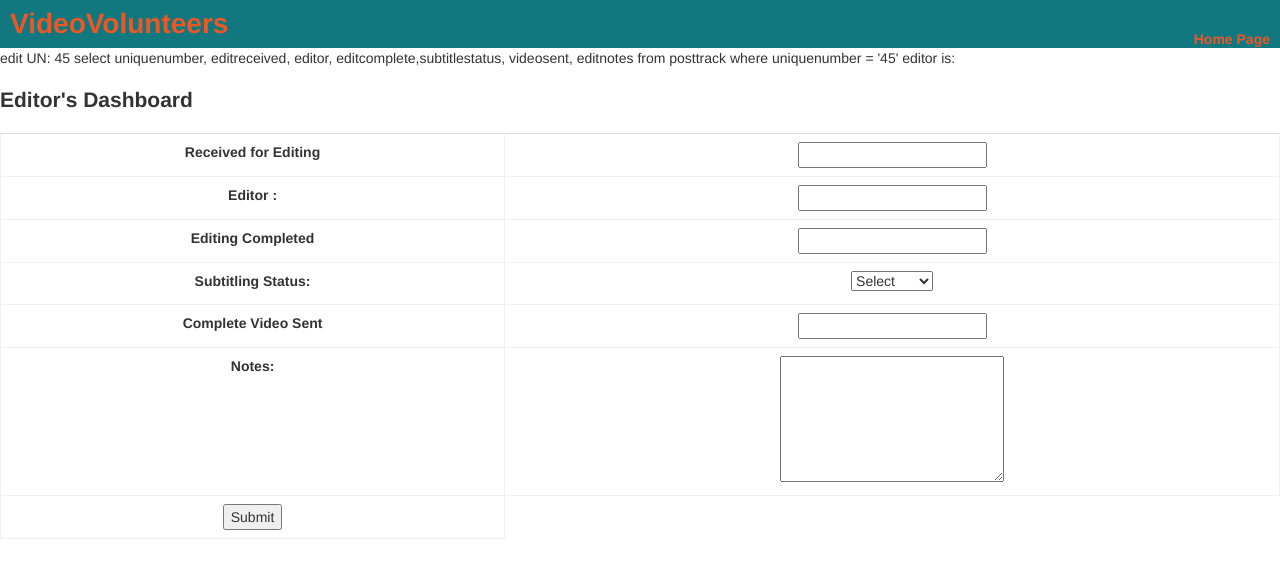
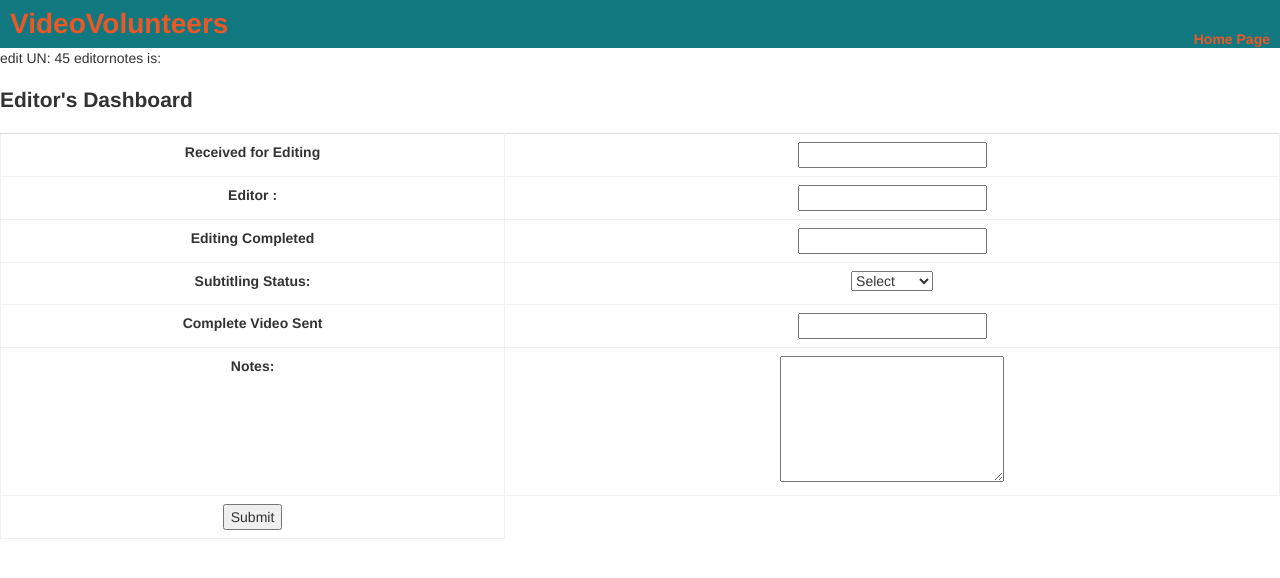
Before and after one commit to Jaaga/videovol, a PHP site: page /editor.php?un=45 in a window 1280 px wide. Shown: the top 578 px of the page. Run offline with PHP 8.4, Linux system fonts and the light colour scheme; data comes from the database, SQL or seed files in the repository.

Commit message:
Changes in editnotes in Editor.php

```diff
--- a/controller/editorcontroller.php
+++ b/controller/editorcontroller.php
@@ -1,6 +1,5 @@
 <?php
 
-echo "<h1>in EC</h1>";
 
 include_once '../model/PostDB.php';
 if($_GET['action'] == 'update') {
--- a/model/PostDB.php
+++ b/model/PostDB.php
@@ -12,9 +12,8 @@
     $sql = "select uniquenumber, editreceived, editor, editcomplete," .
 			"subtitlestatus, videosent, editnotes from posttrack where uniquenumber = '" .
     	   $uniquenumber . "'";
-   	echo $sql;
  	$array = getAsAssocArray($sql);
- 	echo "\neditor is: " . $array['editor'];
+ 	echo "\neditornotes is: " . $array['editnotes'];
  	return $array;
 }
 
@@ -73,6 +72,7 @@
 		   "', editor='" . $editor . "',editcomplete='" . $editcomplete .
 		   "', subtitlestatus='" . $subtitlestatus . "', videosent='" . $videosent .
 		   "',editnotes='" . $editnotes . "' where uniquenumber = '" . $uniquenumber . "'";
+	echo $sql;
 	$db = dbopen();
 	$result= $db->query($sql);
 	mysqli_close($db);
--- a/public/editor.php
+++ b/public/editor.php
@@ -7,6 +7,7 @@
 include_once("../model/PostDB.php");
 
 $data = getEditorDataByUniqueNumber($un);
+
 ?>
 
 <!doctype html>
@@ -76,7 +77,7 @@
  		 <label for="editnotes">Notes: </label>
  	</td>
  	<td valign="top">
-  		<textarea  name="editnotes" maxlength="1000" cols="25" rows="6" value="<?php echo $data['editnotes']; ?>"></textarea>
+  		<textarea  name="editnotes" maxlength="1000" cols="25" rows="6" ><?php echo $data['editnotes']; ?></textarea>
  	</td>
 	</tr>
 
```
